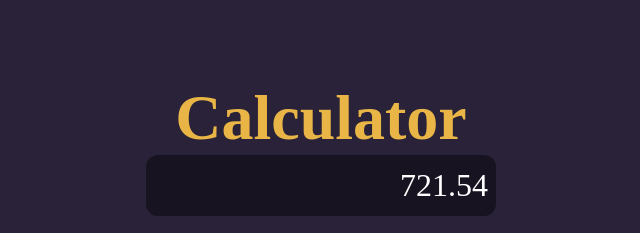
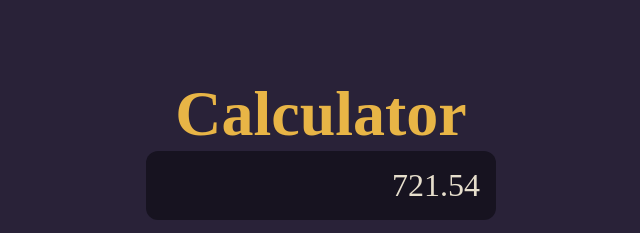
Before and after one commit to JoshuahBoardman/Basic-Calculator-App, a plain HTML site: page index.html in a window 1280 px wide. Shown: the top 233 px of the page, 319-959 px from the left. Drawn offline with Linux system fonts and the light colour scheme; a web font is replaced by a local one.

Commit message:
Adjusted the display class

```diff
--- a/style.css
+++ b/style.css
@@ -11,7 +11,7 @@
 body {
     font-family: 'Lusitana', serif;
     background-color: #292238;
-    color: #fff;
+    color: #e6decc;
 
 }
 
@@ -50,7 +50,7 @@ body {
     justify-content: right;
     align-items: center;
     width: 100%;
-    padding: .75rem .5rem;
+    padding: 1rem;
     margin-bottom: 1.25rem;
 }
 
```
